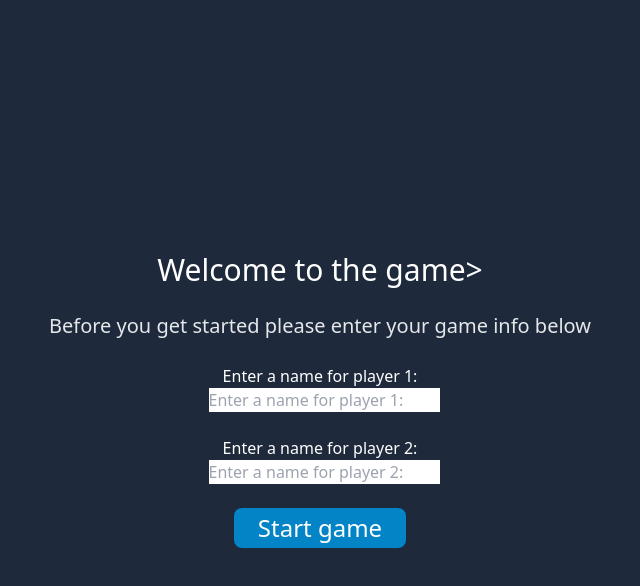
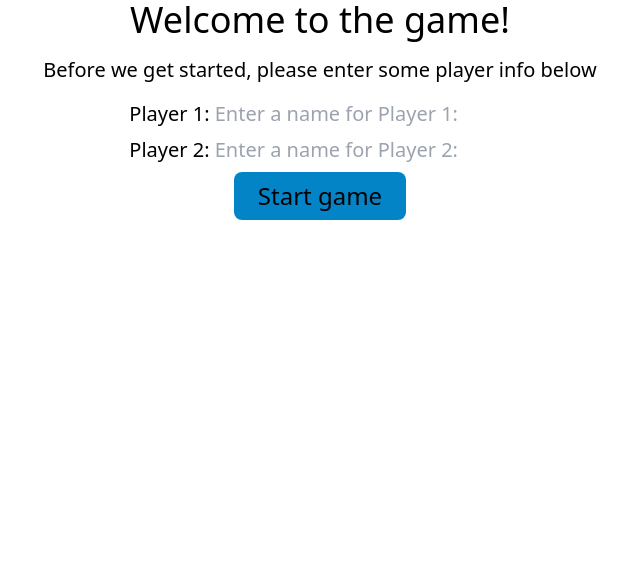
Before and after one commit to thienautran/cats-v-rats, a SvelteKit app: page / in a window 1280 px wide. Shown: the top 586 px of the page, without its empty margins (320-960 px from the left). Built offline with nearby package versions, Linux system fonts and the light colour scheme.

Commit message:
refactor: moved starting form to own component and called in main page

```diff
--- /dev/null
+++ b/src/lib/components/PlayerInfoForm.svelte
@@ -0,0 +1,31 @@
+<script>
+	let player1;
+	let player2;
+
+	const handleSubmitForm = () => {
+		console.log(player1, player2);
+	};
+</script>
+
+<div class="flex flex-col space-y-4 text-xl justify-center items-center text-center">
+	<h1 class="text-4xl">Welcome to the game!</h1>
+
+	<p>Before we get started, please enter some player info below</p>
+
+	<form
+		class="flex flex-col justify-center items-center space-y-2 mt-10"
+		on:submit|preventDefault={handleSubmitForm}
+	>
+		<label>
+			Player 1:
+			<input type="text" placeholder="Enter a name for Player 1: " bind:value={player1} />
+		</label>
+
+		<label>
+			Player 2:
+			<input type="text" placeholder="Enter a name for Player 2: " bind:value={player2} />
+		</label>
+
+		<button class="bg-sky-600 text-2xl rounded-lg py-2 px-6 mt-20">Start game</button>
+	</form>
+</div>
--- a/src/routes/+page.svelte
+++ b/src/routes/+page.svelte
@@ -1,38 +1,5 @@
 <script>
-	const value = 'hello, this is a reactive value';
-	let player1 = '';
-	let player2 = '';
-
-	const showName = (name) => {
-		console.log(name);
-	};
+	import PlayerInfoForm from '$lib/components/PlayerInfoForm.svelte';
 </script>
 
-<div
-	class="min-h-screen min-w-full bg-slate-800 text-white flex justify-center items-center flex-col text-center space-y-6 text-w-lg"
->
-	<h1 class="text-3xl text-center">Welcome to the game></h1>
-	<p class="text-xl text-gray-200">Before you get started please enter your game info below</p>
-	<div class="flex flex-col space-x-2 my-2 justify-center items-center">
-		<label for="player1">Enter a name for player 1:</label>
-		<input
-			type="text"
-			id="player1"
-			bind:value={player1}
-			placeholder="Enter a name for player 1: "
-			on:input={() => showName(nplayer1)}
-		/>
-	</div>
-
-	<div class="flex flex-col space-x-2 my-2 justify-center items-center">
-		<label for="player2">Enter a name for player 2:</label>
-		<input
-			type="text"
-			id="player2"
-			bind:value={player2}
-			placeholder="Enter a name for player 2: "
-			on:input={() => showName(player2)}
-		/>
-	</div>
-	<button class="bg-sky-600 hover:bg-sky-400 px-6 py-1 rounded-lg text-2xl">Start game</button>
-</div>
+<PlayerInfoForm />
```
